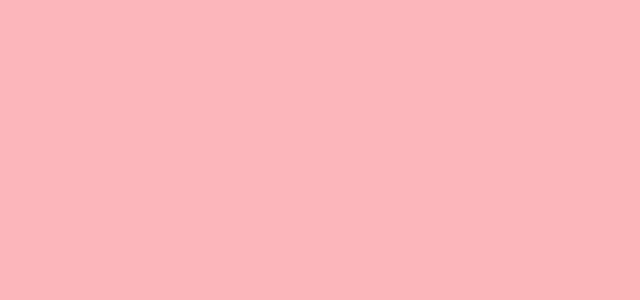
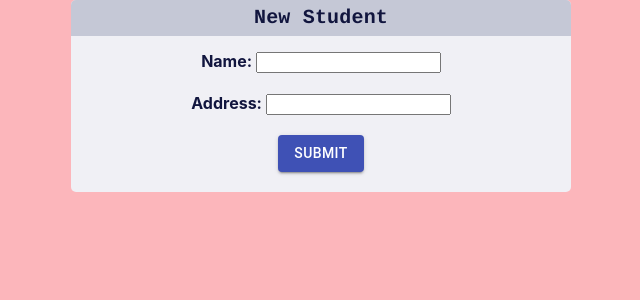
Before and after one commit to yumandee/finalproject-client, a React (Create React App) app: page /newcampus in a window 1280 px wide. Shown: the top 300 px of the page, without its empty margins (319-959 px from the left). Built offline with nearby package versions, Linux system fonts and the light colour scheme.

Commit message:
adding entity implemented

```diff
--- a/src/App.js
+++ b/src/App.js
@@ -9,7 +9,8 @@ import {
   StudentContainer,
   AllCampusesContainer,
   AllStudentsContainer,
-  NewStudentContainer
+  NewStudentContainer,
+  NewCampusContainer
 } from './components/containers';
 
 // if you create separate components for adding/editing
@@ -25,6 +26,7 @@ const App = () => {
         <Route exact path="/campus/:id" component={CampusContainer} />
         <Route exact path="/students" component={AllStudentsContainer} />
         <Route exact path="/newstudent" component={NewStudentContainer} />
+        <Route exact path="/newcampus" component={NewCampusContainer} />
         <Route exact path="/student/:id" component={StudentContainer} />
 
       </Switch>
--- a/src/components/containers/NewCampusContainer.js
+++ b/src/components/containers/NewCampusContainer.js
@@ -6,14 +6,13 @@ import NewCampusView from '../views/NewCampusView';
 import { addCampusThunk } from '../../store/thunks';
 
 
-class NewStudentContainer extends Component {
+class NewCampusContainer extends Component {
     constructor(props){
         super(props);
         this.state = {
-          firstName: "",
-          lastName: "",
+          name: "",
           campusId: null,
-          email: "",
+          address: "",
           redirect: false,
           redirectId: null
         };
@@ -28,21 +27,20 @@ class NewStudentContainer extends Component {
     handleSubmit = async event => {
         event.preventDefault();
 
-        let student = {
-            firstName: this.state.firstName,
-            lastName: this.state.lastName,
+        let campus = {
+            name: this.state.name,
             campusId: this.state.campusId,
-            email: this.state.email
+            address: this.state.address
         };
 
-        let newStudent = await this.props.addStudent(student);
+        let newCampus = await this.props.addCampus(campus);
 
         this.setState({
-          firstName: "",
-          lastName: "",
+          name: "",
           campusId: null,
+          address: "",
           redirect: true,
-          redirectId: newStudent.id
+          redirectId: newCampus.id
         });
     }
 
@@ -52,12 +50,12 @@ class NewStudentContainer extends Component {
 
     render() {
         if(this.state.redirect) {
-          return (<Redirect to={`/student/${this.state.redirectId}`}/>)
+          return (<Redirect to={`/campus/${this.state.redirectId}`}/>)
         }
         return (
-          <NewStudentView
+          <NewCampusView
             handleChange = {this.handleChange}
-            handleSubmit={this.handleSubmit}
+            handleSubmit = {this.handleSubmit}
           />
         );
     }
@@ -65,8 +63,8 @@ class NewStudentContainer extends Component {
 
 const mapDispatch = (dispatch) => {
     return({
-        addStudent: (student) => dispatch(addStudentThunk(student)),
+        addCampus: (student) => dispatch(addCampusThunk(student)),
     })
 }
 
-export default connect(null, mapDispatch)(NewStudentContainer);
+export default connect(null, mapDispatch)(NewCampusContainer);
--- a/src/components/containers/index.js
+++ b/src/components/containers/index.js
@@ -5,3 +5,4 @@ export { default as CampusContainer } from "./CampusContainer";
 export { default as AllStudentsContainer } from "./AllStudentsContainer";
 export { default as StudentContainer } from "./StudentContainer";
 export { default as NewStudentContainer } from "./NewStudentContainer";
+export { default as NewCampusContainer } from "./NewCampusContainer";
--- a/src/components/views/AllCampusesView.js
+++ b/src/components/views/AllCampusesView.js
@@ -2,20 +2,35 @@ import PropTypes from "prop-types";
 import { Link } from "react-router-dom";
 
 const AllCampusesView = (props) => {
-  if (!props.allCampuses.length) {
-    return <div>There are no campuses.</div>;
-  }
+  const {campuses, deleteCampus} = props;
+
+  // if (!campuses.allCampuses.length) {
+  //   return (
+  //     <div>
+  //       <p>There are no campuses.</p>
+  //       <Link to = {`/newcampus`}>
+  //         <button> Add New Campus</button>
+  //       </Link>
+  //     </div>
+
+  //   );
+
+  // }
 
   return (
     <div>
-      {props.allCampuses.map((campus) => (
+      {campuses.allCampuses.map((campus) => (
         <div key={campus.id}>
           <Link to={`/campus/${campus.id}`}>
             <h1>{campus.name}</h1>
           </Link>
           <p>{campus.description}</p>
+          {/* <button onClick = {() => deleteCampus(campus.id)}> X </button> */}
         </div>
       ))}
+      <Link to = {`/newcampus`}>
+        <button> Add New Campus </button>
+      </Link>
     </div>
   );
 };
--- a/src/components/views/AllStudentsView.js
+++ b/src/components/views/AllStudentsView.js
@@ -7,7 +7,7 @@ const AllStudentsView = (props) => {
     return (
     <div>
       <p>There are no students.</p>
-      <Link to={`student/new`}>
+      <Link to={`/newstudent`}>
         <button> Add New Student </button>
       </Link>
     </div>
--- a/src/components/views/NewCampusView.js
+++ b/src/components/views/NewCampusView.js
@@ -0,0 +1,69 @@
+import Button from '@material-ui/core/Button';
+import Typography from '@material-ui/core/Typography';
+
+
+import { makeStyles } from '@material-ui/core/styles';
+
+
+const useStyles = makeStyles( () => ({
+  formContainer:{
+    width: '500px',
+    backgroundColor: '#f0f0f5',
+    borderRadius: '5px',
+    margin: 'auto',
+  },
+  title: {
+    flexGrow: 1,
+    textAlign: 'left',
+    textDecoration: 'none'
+  },
+  customizeAppBar:{
+    backgroundColor: '#11153e',
+    shadows: ['none'],
+  },
+  formTitle:{
+    backgroundColor:'#c5c8d6',
+    marginBottom: '15px',
+    textAlign: 'center',
+    borderRadius: '5px 5px 0px 0px',
+    padding: '3px'
+  },
+
+}));
+
+const NewCampusView = (props) => {
+  const {handleChange, handleSubmit } = props;
+  const classes = useStyles();
+
+  return (
+    <div className={classes.root}>
+      <div className={classes.formContainer}>
+        <div className={classes.formTitle}>
+          <Typography style={{fontWeight: 'bold', fontFamily: 'Courier, sans-serif', fontSize: '20px', color: '#11153e'}}>
+            New Student
+          </Typography>
+        </div>
+        <form style={{textAlign: 'center'}} onSubmit={(e) => handleSubmit(e)}>
+          <label style= {{color:'#11153e', fontWeight: 'bold'}}> Name: </label>
+          <input type="text" name="name" onChange ={(e) => handleChange(e)} />
+          <br/>
+          <br/>
+
+          <label style={{color:'#11153e', fontWeight: 'bold'}}> Address: </label>
+          <input type="text" name="address" onChange={(e) => handleChange(e)} />
+          <br/>
+          <br/>
+
+          <Button variant="contained" color="primary" type="submit">
+            Submit
+          </Button>
+          <br/>
+          <br/>
+        </form>
+        </div>
+      </div>
+
+  )
+}
+
+export default NewCampusView;
--- a/src/components/views/index.js
+++ b/src/components/views/index.js
@@ -2,6 +2,7 @@
 export { default as AllCampusesView } from "./AllCampusesView";
 export { default as AllStudentsView } from "./AllStudentsView";
 export { default as NewStudentView } from "./NewStudentView";
+export { default as NewCampusView } from "./NewCampusView";
 export { default as CampusView } from "./CampusView";
 export { default as StudentView } from "./StudentView";
 export { default as HomePageView } from "./HomePageView";
```
